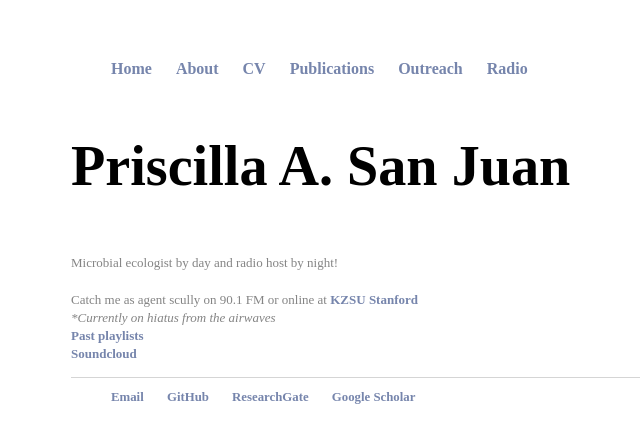
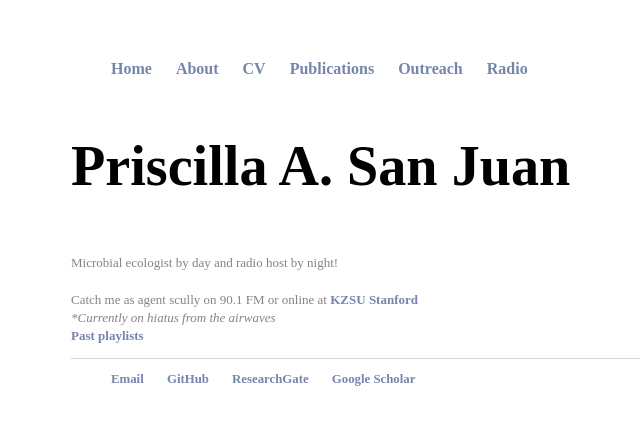
Before and after one commit to psanjuan/psanjuan.github.io, a Jekyll site: the page built from radio/index.html, in a window 1280 px wide. Shown: the top 443 px of the page, without its empty margins (121-761 px from the left). Built offline with Jekyll 4.4.1, drawn with Linux system fonts in a browser that asks for light colours.

Commit message:
Update index.html

```diff
--- a/radio/index.html
+++ b/radio/index.html
@@ -16,6 +16,5 @@ title: Priscilla A. San Juan, PhD candidate
  <br>
  <i>*Currently on hiatus from the airwaves</i><br>
  <a href="https://zookeeper.stanford.edu/index.php?action=viewDJ&seq=selUser&viewuser=1545&session=1c46411e18463839fd4c5609f7c9e626"><b>Past playlists</b></a><br>
- <a href = "https://soundcloud.com/priscilla-san-juan"><b>Soundcloud</b></a><br>
  </p></font>
 </div>
```
